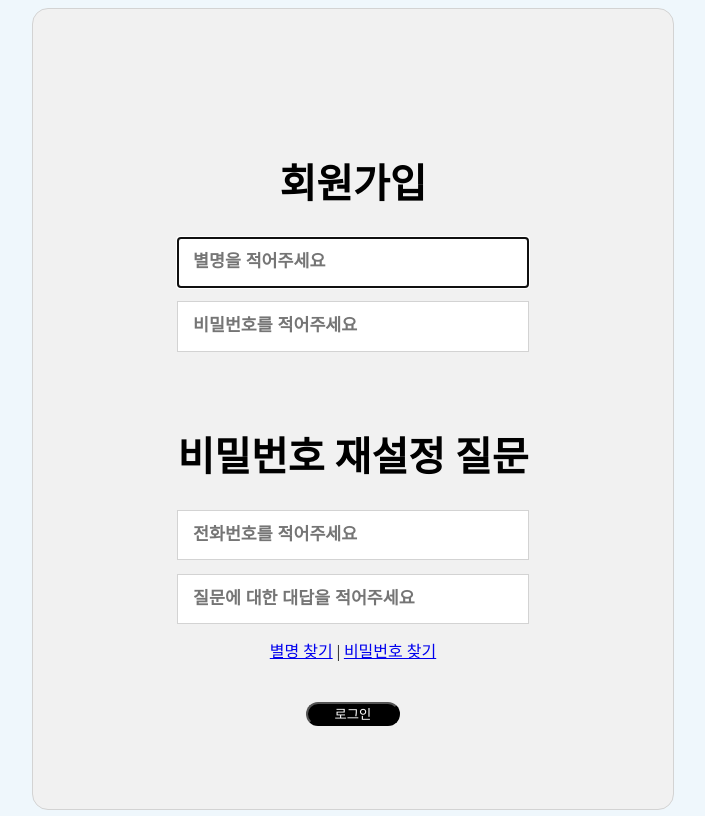
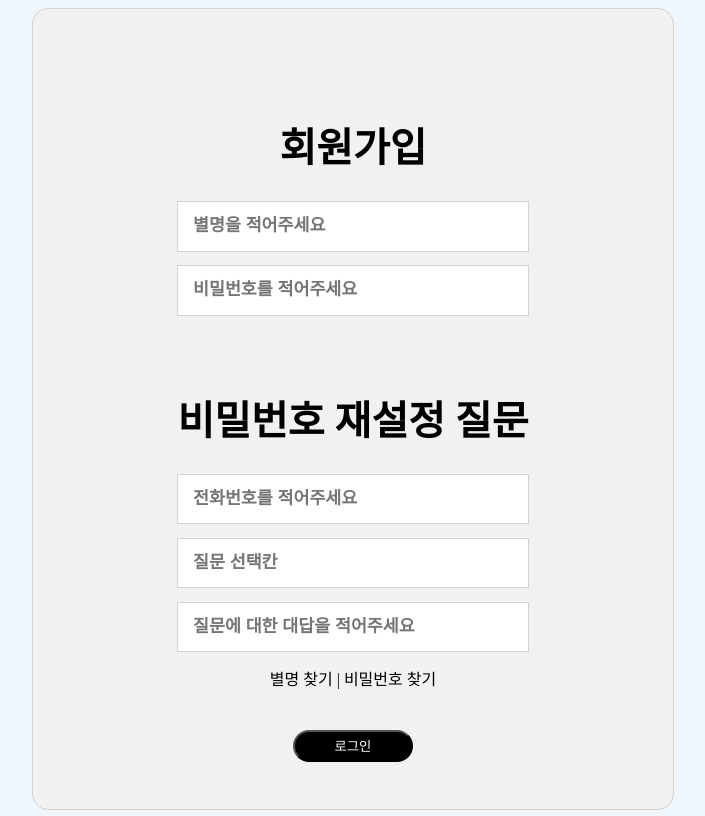
Before and after one commit to LikeLion-at-Skhu-10/Play_in_Youth, a Django app: template accounts/templates/signup.html in a window 1280 px wide. Shown: the whole page, without its empty margins (287-992 px from the left). Run offline with Django 4.2, Linux system fonts and the light colour scheme; the template is opened without the code that fills it, so the values that code supplies are empty.

Commit message:
젊노 수정 1 - 경명규

```diff
--- a/accounts/templates/find_name.html
+++ b/accounts/templates/find_name.html
@@ -12,7 +12,7 @@
         <h1 class="text">별명 찾기</h1>
         <div class="container">
             <input type="nickname" placeholder="전화번호를 적어주세요" class="account" autofocus>
-            <input type="?" placeholder="질문 넣는 빈칸" class="account">
+            <input type="" placeholder="질문 넣는 빈칸" class="account">
             <input type="password" placeholder="질문에 대한 답을 적어주세요" class="account">
             <button class="button">찾기</button>
         </div>
--- a/accounts/templates/find_pw.html
+++ b/accounts/templates/find_pw.html
@@ -13,7 +13,7 @@
         <div class="container">
             <input type="phone_number" placeholder="전화번호를 적어주세요" class="account" autofocus>
             <input type="nickname" placeholder="별명을 적어주세요" class="account" autofocus>
-            <input type="?" placeholder="질문 넣는 빈칸" class="account">
+            <input type="" placeholder="질문 넣는 빈칸" class="account">
             <input type="password" placeholder="질문에 대한 답을 적어주세요" class="account">
             <button class="button">다음</button>
         </div>
--- a/accounts/templates/signup.html
+++ b/accounts/templates/signup.html
@@ -17,6 +17,7 @@
         <h1 class="text">비밀번호 재설정 질문</h1>
         <div class="container">
             <input type="phone_number" placeholder="전화번호를 적어주세요" class="account">
+            <input type="" placeholder="질문 선택칸" class="account">
             {% comment %} <select class="select">
                 <option selected>아래의 질문들 중 하나를 선택해주세요.</option>
                 <option>질문 : 자신이 다녔던 초등학교의 이름은 무엇인가요?</option>
--- a/static/accounts/css/base.css
+++ b/static/accounts/css/base.css
@@ -54,8 +54,8 @@ body {
     margin: auto;
     justify-content: center;
     align-items: center;
-    width: 7em;
-    height: 3vh;
+    width: 9em;
+    height: 4vh;
     background-color: black;
     color: white;
     border-radius: 2em;
@@ -66,3 +66,15 @@ input::placeholder {
     font-size: 1.3em;
     font-weight: 600;
 }
+
+input:focus {outline: none;}
+
+a {
+    color: black;
+    text-decoration: none;
+}
+
+a:hover {
+    color: blue;
+    text-decoration: none;
+}
```
